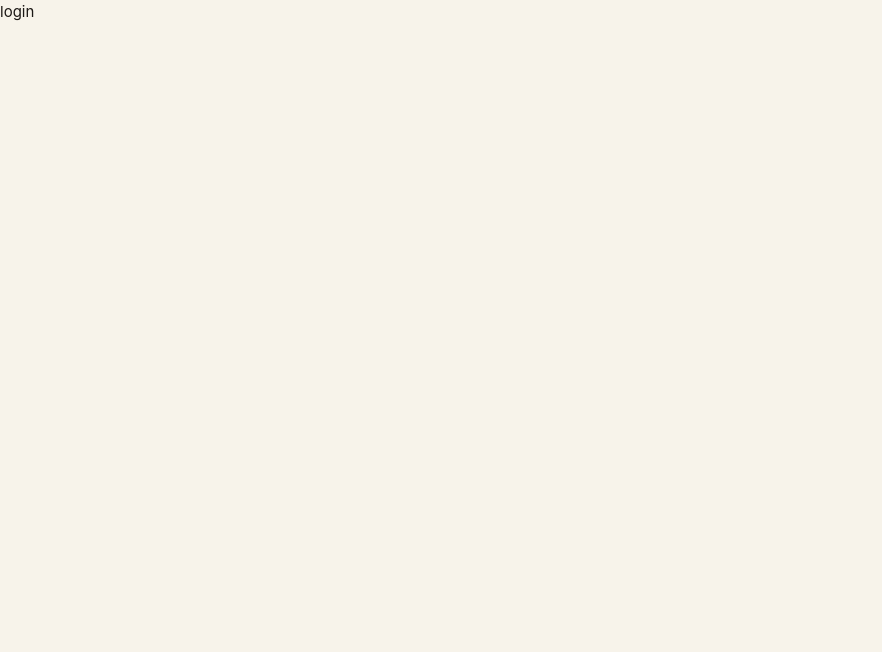
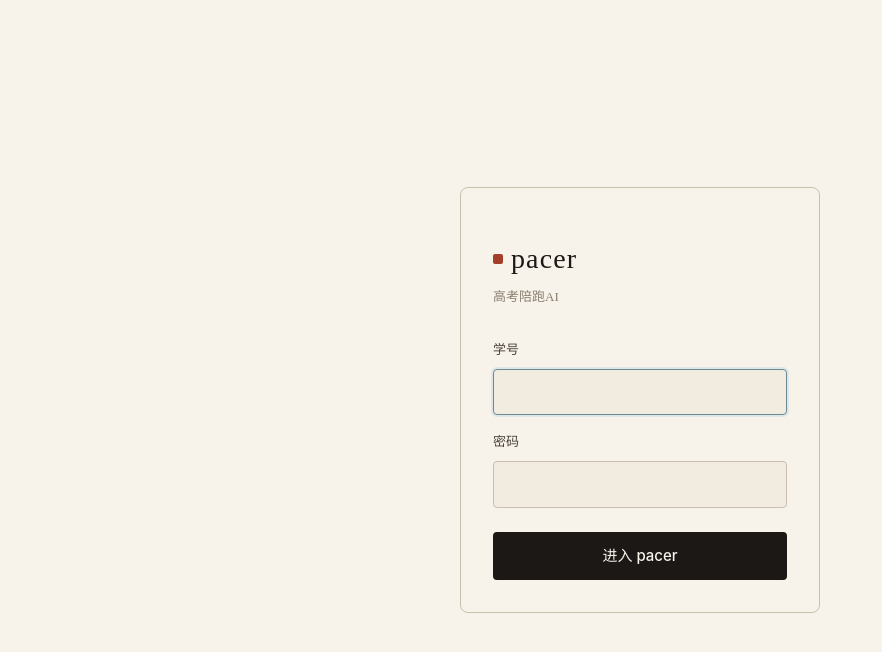
Before and after one commit to flysheep-ai/pacer-ai, a Vue app in the folder src/pacer/web-next/: page / in a window 1280 px wide. Shown: the top 652 px of the page, without its empty margins (0-882 px from the left). Built offline with nearby package versions, Linux system fonts and the light colour scheme.

Commit message:
feat(web-next): build login view with fluid background

```diff
--- a/src/pacer/web-next/src/views/LoginView.vue
+++ b/src/pacer/web-next/src/views/LoginView.vue
@@ -1,2 +1,147 @@
-<script setup lang="ts"></script>
-<template><div>login</div></template>
+<script setup lang="ts">
+import { onMounted, onBeforeUnmount, ref } from 'vue'
+import { useRouter } from 'vue-router'
+import { useAuthStore } from '@/stores/auth'
+import { useToast } from '@/composables/useToast'
+import { FluidBackground } from '@/utils/fluid-background'
+
+const auth = useAuthStore()
+const toast = useToast()
+const router = useRouter()
+const sid = ref('')
+const pin = ref('')
+const busy = ref(false)
+const canvas = ref<HTMLCanvasElement | null>(null)
+let fluid: FluidBackground | null = null
+
+onMounted(() => {
+  if (canvas.value) fluid = new FluidBackground(canvas.value)
+})
+onBeforeUnmount(() => {
+  fluid?.destroy()
+  fluid = null
+})
+
+async function onSubmit(): Promise<void> {
+  if (busy.value) return
+  const sidNum = Number(sid.value.trim())
+  const pinTrim = pin.value.trim()
+  if (!sidNum || !pinTrim) {
+    toast.push({ type: 'error', text: '请填写学号和密码' })
+    return
+  }
+  busy.value = true
+  try {
+    await auth.login(sidNum, pinTrim)
+    await auth.loadProfile()
+    await router.push('/chat')
+  } catch {
+    toast.push({ type: 'error', text: '学号或密码不对' })
+  } finally {
+    busy.value = false
+  }
+}
+</script>
+
+<template>
+  <div class="login-root">
+    <canvas ref="canvas" class="login-canvas" aria-hidden="true" />
+    <form class="login-card" @submit.prevent="onSubmit">
+      <div class="login-brand">
+        <span class="login-brand-seal" aria-hidden="true" />
+        <span class="login-brand-text">pacer</span>
+      </div>
+      <p class="login-sub">高考陪跑AI</p>
+      <label class="login-field">
+        <span>学号</span>
+        <input v-model="sid" type="text" inputmode="numeric" autofocus />
+      </label>
+      <label class="login-field">
+        <span>密码</span>
+        <input v-model="pin" type="password" />
+      </label>
+      <button type="submit" class="login-btn" :disabled="busy">
+        {{ busy ? '正在进入…' : '进入 pacer' }}
+      </button>
+    </form>
+  </div>
+</template>
+
+<style scoped>
+.login-root {
+  position: fixed; inset: 0;
+  display: flex; align-items: center; justify-content: center;
+  background: var(--paper-0);
+}
+.login-canvas {
+  position: fixed; inset: 0;
+  width: 100%; height: 100%;
+  background: transparent;
+  pointer-events: none;
+  z-index: 0;
+}
+.login-card {
+  position: relative; z-index: 1;
+  width: 360px;
+  padding: var(--space-12) var(--space-8) var(--space-8);
+  background: var(--paper-0);
+  border: 1px solid var(--ink-300);
+  border-radius: var(--radius-md);
+}
+.login-brand {
+  display: flex; align-items: center; gap: var(--space-2);
+  margin-bottom: var(--space-1);
+}
+.login-brand-seal {
+  width: 10px; height: 10px;
+  background: var(--seal);
+  border-radius: var(--radius-xs);
+}
+.login-brand-text {
+  font-family: var(--font-serif);
+  font-size: 28px;
+  letter-spacing: 0.04em;
+  color: var(--ink-900);
+}
+.login-sub {
+  font-family: var(--font-serif);
+  color: var(--ink-500);
+  font-size: 13px;
+  margin-bottom: var(--space-8);
+}
+.login-field { display: block; margin-bottom: var(--space-4); }
+.login-field span {
+  display: block;
+  font-size: 13px;
+  color: var(--ink-700);
+  margin-bottom: var(--space-2);
+}
+.login-field input {
+  width: 100%;
+  padding: 10px 12px;
+  background: var(--paper-1);
+  border: 1px solid var(--ink-300);
+  border-radius: var(--radius-sm);
+  font-size: 15px;
+  color: var(--ink-900);
+  transition: border-color var(--motion-fast);
+}
+.login-field input:focus {
+  outline: none;
+  border-color: var(--accent);
+  box-shadow: 0 0 0 2px var(--accent-soft);
+}
+.login-btn {
+  width: 100%;
+  margin-top: var(--space-2);
+  padding: 12px;
+  background: var(--ink-900);
+  color: var(--paper-0);
+  border-radius: var(--radius-sm);
+  font-size: 15px;
+  font-weight: 500;
+  transition: opacity var(--motion-fast);
+}
+.login-btn:hover:not(:disabled) { opacity: 0.85; }
+.login-btn:disabled { opacity: 0.5; cursor: default; }
+</style>
```
